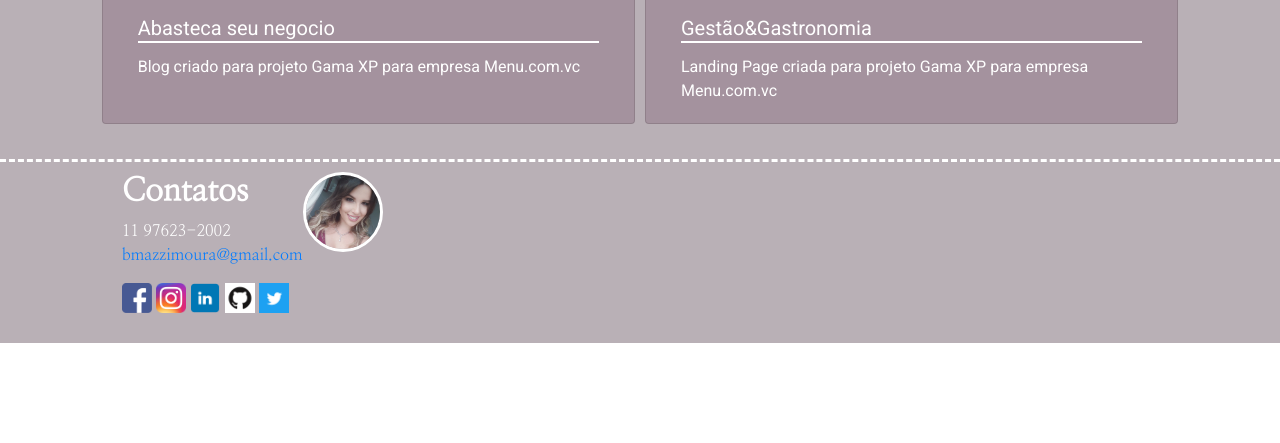
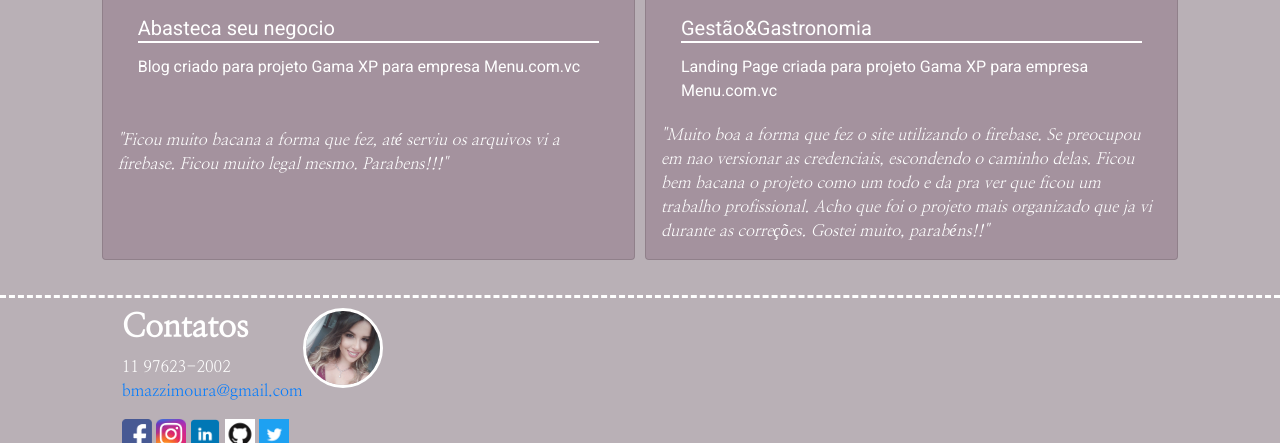
Before and after one commit to Biancamazzi/portifolio, a website: page index.html in a window 1280 px wide. Shown: the part 753-1196 px from the top of the page. Before the commit the page ends 1096 px from the top, so only its background shows below. Drawn offline with nearby package versions, Linux system fonts and the light colour scheme.

Commit message:
Update index.html

```diff
--- a/index.html
+++ b/index.html
@@ -53,6 +53,8 @@
             <h5 class="card-title">Abasteca seu negocio</h5>
             <p class="card-text">Blog criado para projeto Gama XP para empresa Menu.com.vc</p>
           </div>
+          <p style="position: relative; bottom: 11%;;"><i>"Ficou muito bacana a forma que fez, até serviu os arquivos vi a firebase. Ficou
+            muito legal mesmo. Parabens!!!"</i></p>
         </div>
         <div class="card col-md-5 ">
           <div class="row no-gutters">
@@ -63,6 +65,7 @@
             <h5 class="card-title">Gestão&Gastronomia</h5>
             <p class="card-text">Landing Page criada para projeto Gama XP para empresa Menu.com.vc</p>
           </div>
+          <p><i>"Muito boa a forma que fez o site utilizando o firebase. Se preocupou em nao versionar as credenciais, escondendo o caminho delas. Ficou bem bacana o projeto como um todo e da pra ver que ficou um trabalho profissional. Acho que foi o projeto mais organizado que ja vi durante as correções. Gostei muito, parabéns!!"</i></p>
         </div>
       </div>
       <div class="row justify-content-center contatos">
```
